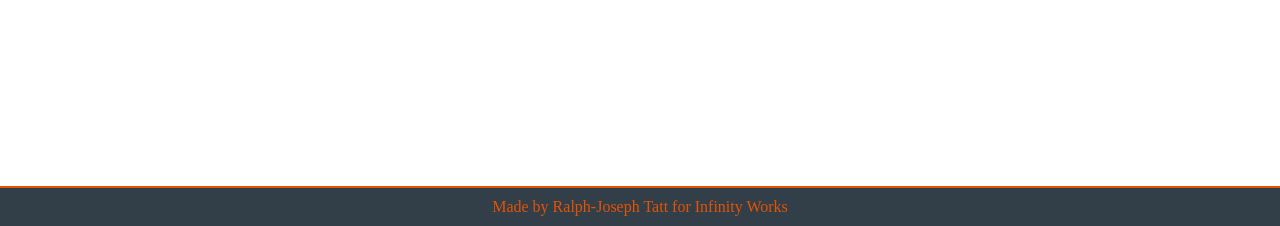
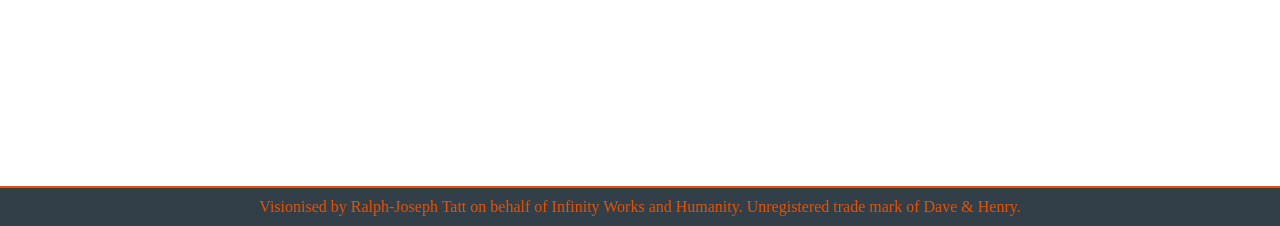
Before and after one commit to ralphtatt-IW/BrIW, a Flask app: page /add_team in a window 1280 px wide. Shown: the part 574-800 px from the top of the page. Run offline with Flask 2, Linux system fonts and the light colour scheme.

Commit message:
Updated footer to relfect work done

```diff
--- a/src/templates/master.html
+++ b/src/templates/master.html
@@ -31,7 +31,8 @@
   </div>
 
   <footer>
-    Made by Ralph-Joseph Tatt for Infinity Works
+    Visionised by Ralph-Joseph Tatt on behalf of Infinity Works and Humanity.
+    Unregistered trade mark of Dave & Henry.
   </footer>
 </body>
 
```
